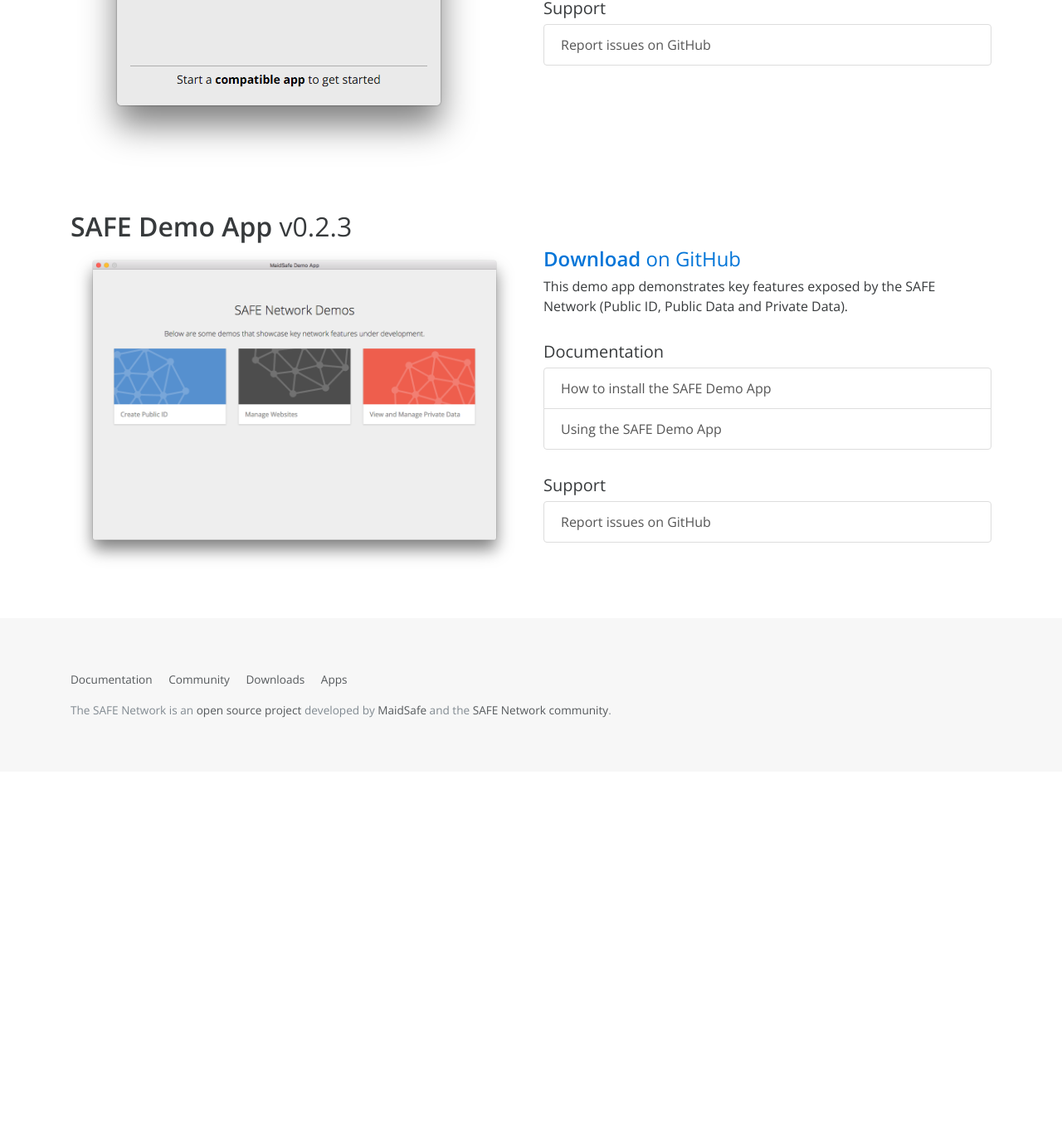
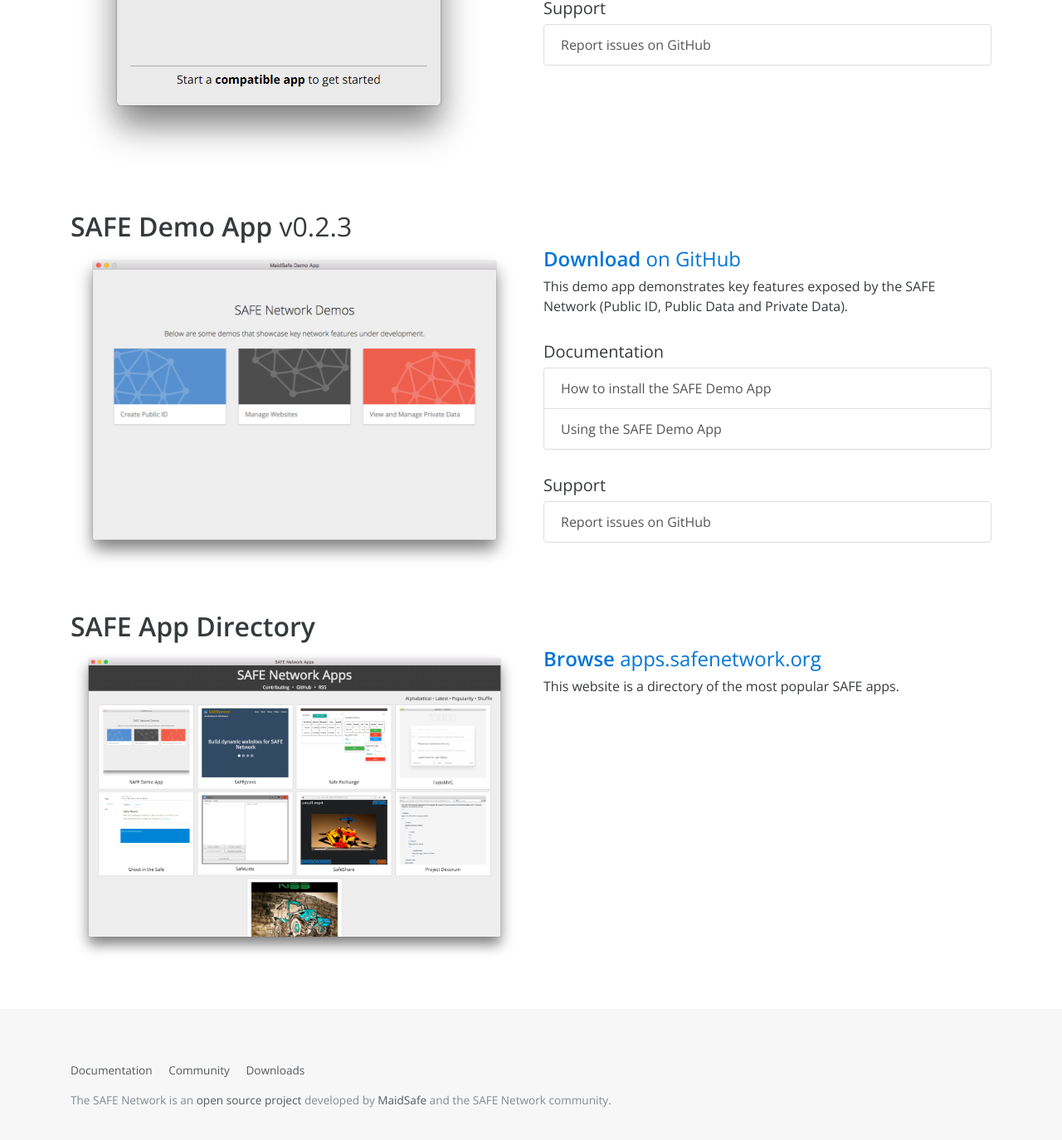
Before and after one commit to safenetwork/safenetwork.org, a Jekyll site: the page built from downloads.html, in a window 1280 px wide and 1400 px high, scrolled down 605 px. Shown: the top 1374 px of the window at 83% size. Built offline with Jekyll 4.4.1, drawn with Linux system fonts in a browser that asks for light colours; before the commit the page ends 1535 px from its top, so only the background shows below that.

Commit message:
add link to SAFE App Directory in Downloads

```diff
--- a/_includes/footer.html
+++ b/_includes/footer.html
@@ -4,8 +4,7 @@
       <li><a href="/documentation/">Documentation</a></li>
       <li><a href="/community/">Community</a></li>
       <li><a href="/downloads/">Downloads</a></li>
-      <li><a href="https://apps.safenetwork.org/">Apps</a></li>
     </ul>
-    <p>The SAFE Network is an <a href="https://github.com/maidsafe">open source project</a> developed by <a href="http://maidsafe.net/" target="_blank">MaidSafe</a> and the <a href="https://forum.safenetwork.io/" target="_blank">SAFE Network community</a>.</p>
+    <p>The SAFE Network is an <a href="https://github.com/maidsafe">open source project</a> developed by <a href="http://maidsafe.net/company.html">MaidSafe</a> and the SAFE Network community.</p>
   </div>
 </footer>
--- a/_includes/nav.html
+++ b/_includes/nav.html
@@ -23,9 +23,6 @@
           <li class="nav-item">
             <a class="nav-item nav-link {% if page.title == "Downloads" %}active{% endif %}" href="/downloads/">Downloads</a>
           </li>
-          <li class="nav-item">
-            <a class="nav-item nav-link" href="https://apps.safenetwork.org/">Apps</a>
-          </li>
         </ul>
       </div>
     </nav>
--- a/downloads.html
+++ b/downloads.html
@@ -50,3 +50,15 @@
     </div>
   </div>
 </div>
+
+<h2 id="safe-app-directory"><b>SAFE App Directory</b></h2>
+
+<div class="row">
+  <div class="col-xs-12 col-md-6">
+    <a href="https://apps.safenetwork.org/"><img class="img-fluid" src="/images/apps-safenetwork-org.png" alt="apps.safenetwork.org"></a>
+  </div>
+  <div class="col-xs-12 col-md-6">
+    <h4><a href="https://apps.safenetwork.org/"><b>Browse</b> <a href="https://apps.safenetwork.org/">apps.safenetwork.org</a></a></h4>
+    <p>This website is a directory of the most popular SAFE apps.</p>
+  </div>
+</div>
```
Also changed, not shown: community.md (+7 -3 lines), images/apps-safenetwork-org.png (added).
